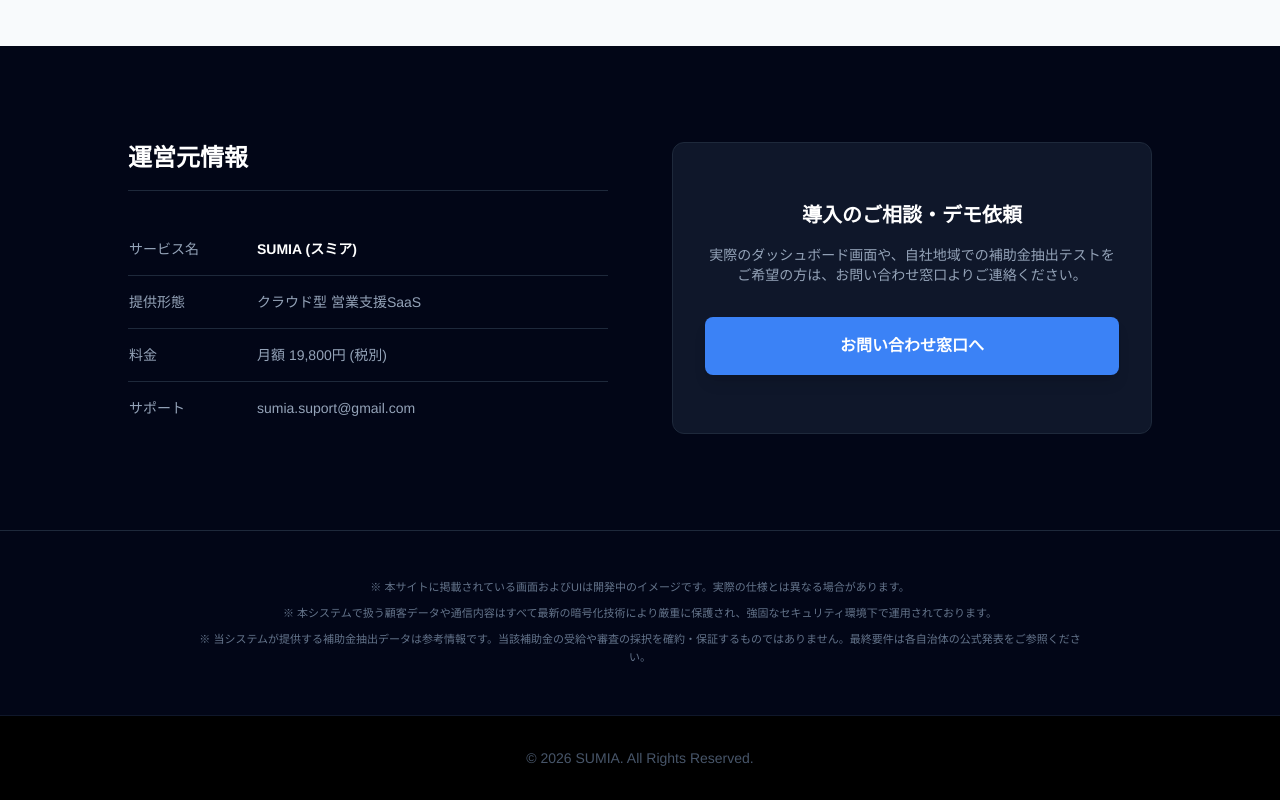
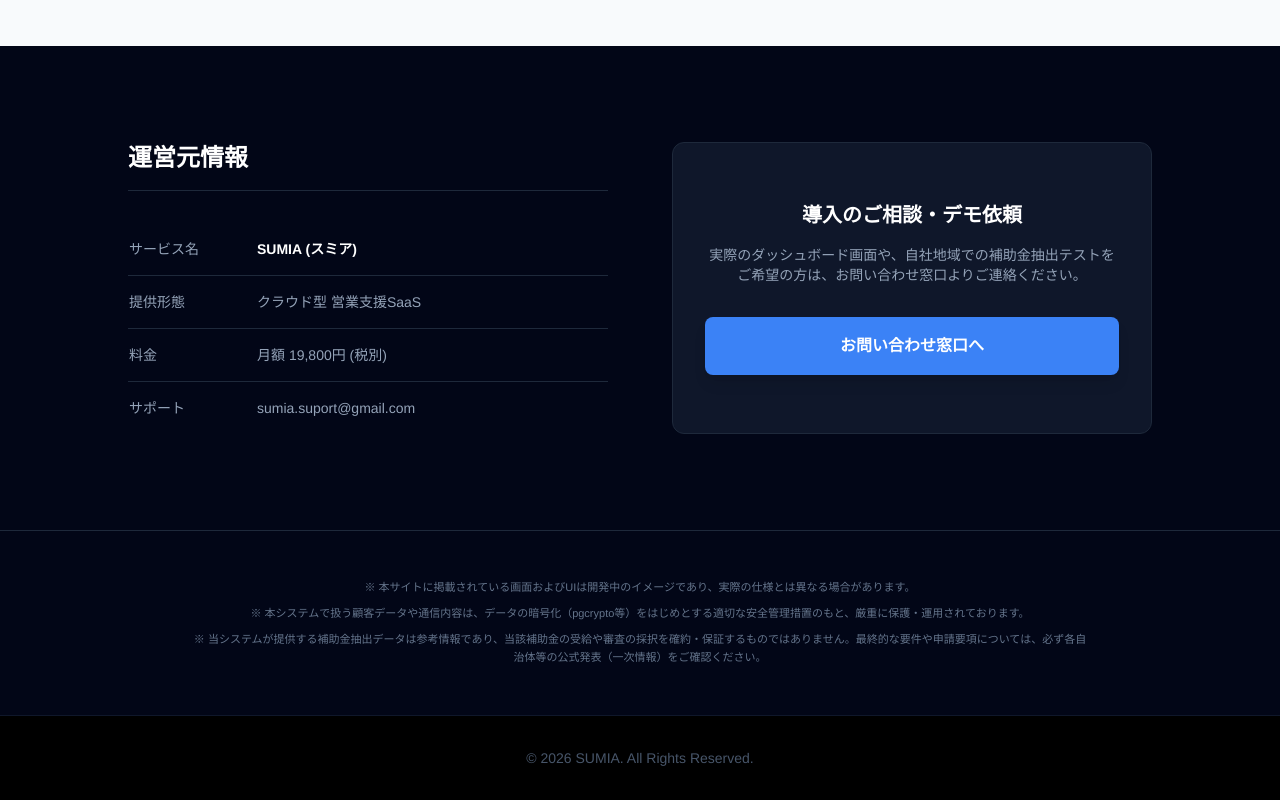
Before and after one commit to Manamu7031/sumia-hp, a plain HTML site: page index.html in a window 1280 px wide. Shown: the part 5145-5945 px from the top of the page. Drawn offline with nearby package versions, Linux system fonts and the light colour scheme.

Commit message:
feat: フッター注意書きテキストを正式版に更新

```diff
--- a/index.html
+++ b/index.html
@@ -544,9 +544,9 @@
 
     <section class="py-12 px-6 bg-slate-950 border-t border-slate-800">
         <div class="max-w-4xl mx-auto text-[11px] text-slate-500 leading-relaxed space-y-2 text-left md:text-center font-medium">
-            <p>※ 本サイトに掲載されている画面およびUIは開発中のイメージです。実際の仕様とは異なる場合があります。</p>
-            <p>※ 本システムで扱う顧客データや通信内容はすべて最新の暗号化技術により厳重に保護され、強固なセキュリティ環境下で運用されております。</p>
-            <p>※ 当システムが提供する補助金抽出データは参考情報です。当該補助金の受給や審査の採択を確約・保証するものではありません。最終要件は各自治体の公式発表をご参照ください。</p>
+            <p>※ 本サイトに掲載されている画面およびUIは開発中のイメージであり、実際の仕様とは異なる場合があります。</p>
+            <p>※ 本システムで扱う顧客データや通信内容は、データの暗号化（pgcrypto等）をはじめとする適切な安全管理措置のもと、厳重に保護・運用されております。</p>
+            <p>※ 当システムが提供する補助金抽出データは参考情報であり、当該補助金の受給や審査の採択を確約・保証するものではありません。最終的な要件や申請要項については、必ず各自治体等の公式発表（一次情報）をご確認ください。</p>
         </div>
     </section>
 
```
